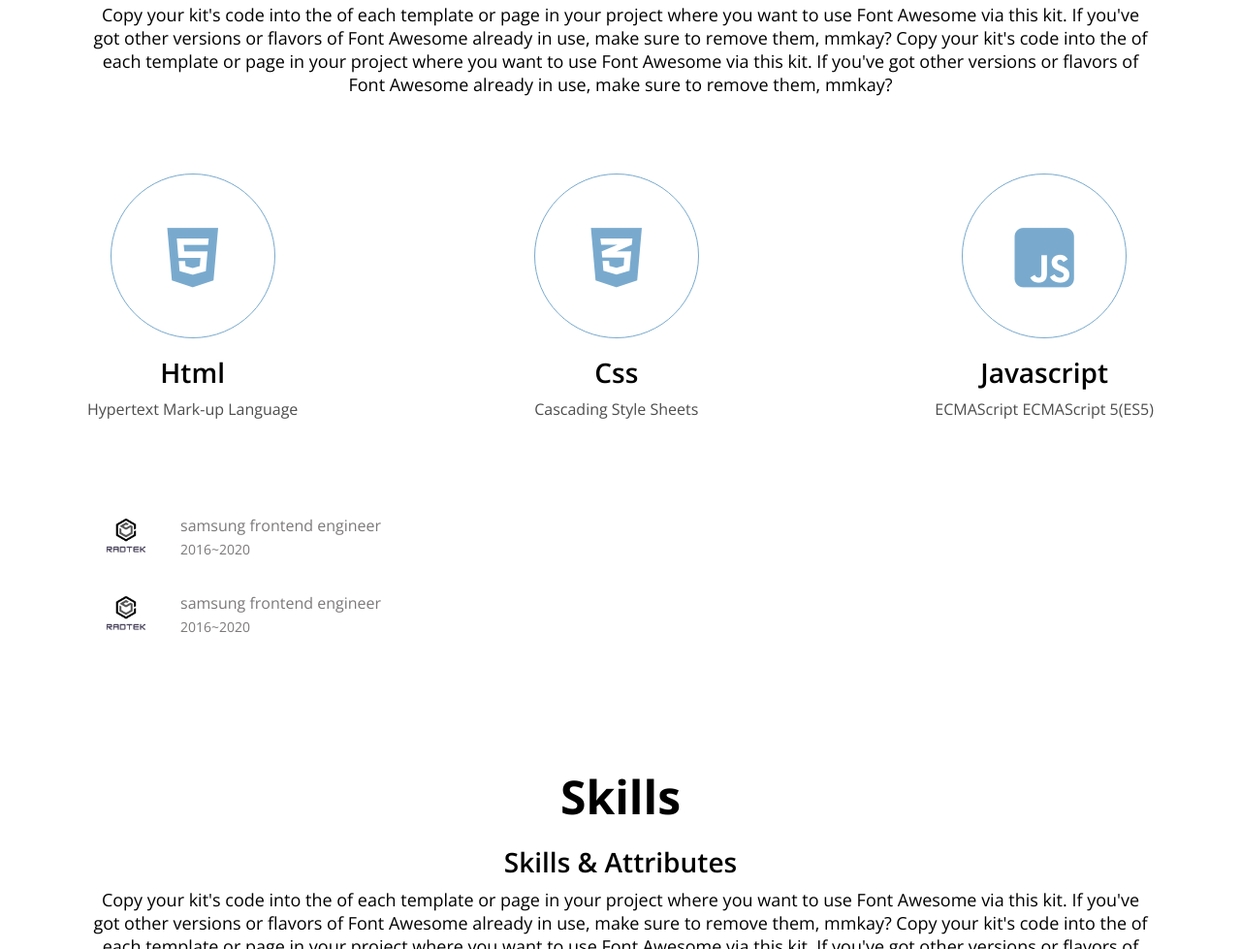
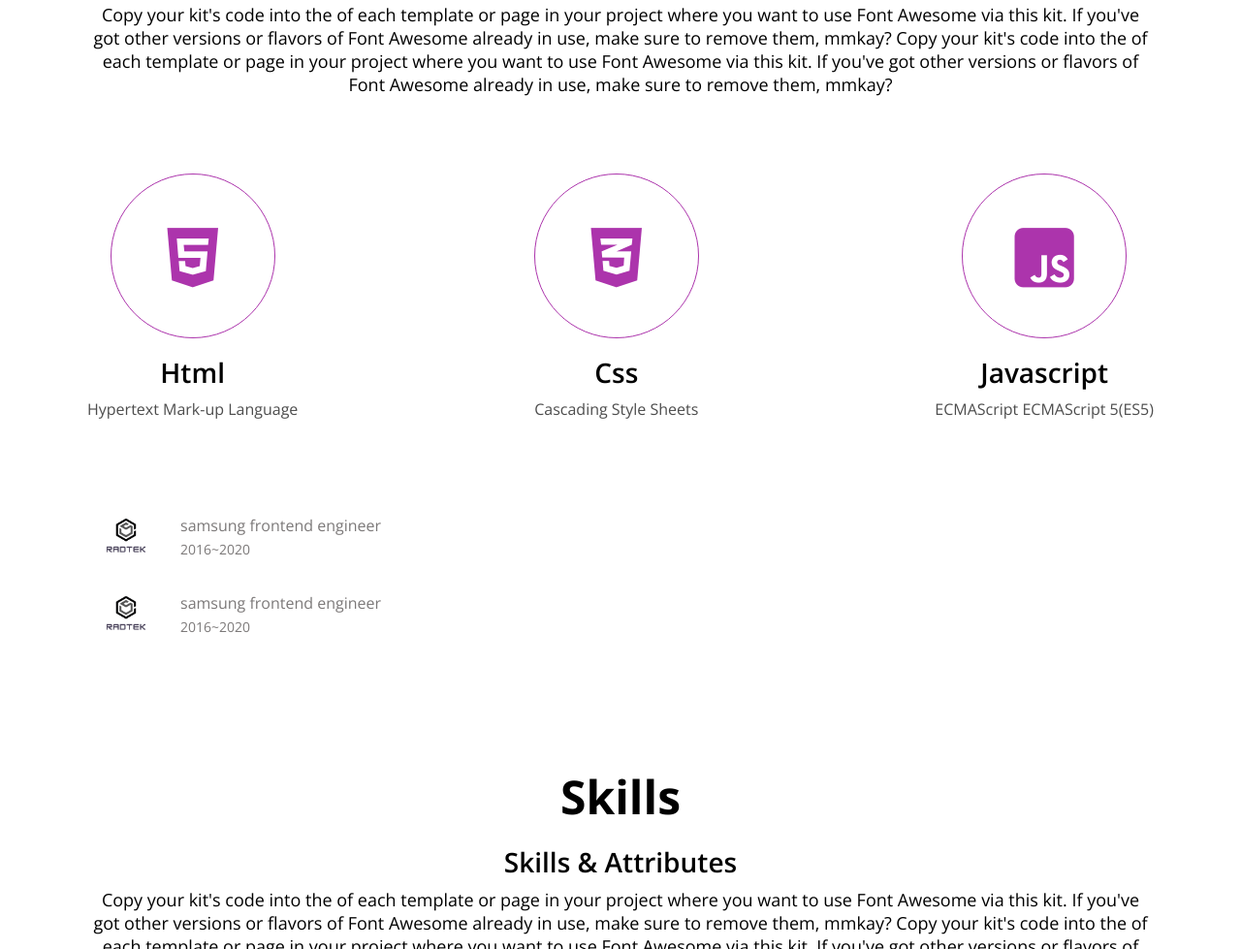
Before and after one commit to Hyun-99/portpolio-practice, a plain HTML site: page index.html in a window 1280 px wide. Shown: the part 880-1859 px from the top of the page at 97% size. Drawn offline with nearby package versions, Linux system fonts and the light colour scheme.

Commit message:
css color change

```diff
--- a/style.css
+++ b/style.css
@@ -180,8 +180,8 @@ p{
     line-height: 170px;
     font-size: 70px;
     margin: auto;
-    color: var(--cololr-blue);
-    border: 1px solid var(--cololr-blue);
+    color: var(--color-violet);
+    border: 1px solid var(--color-violet);
     border-radius: 50%;
     margin-bottom: 16px;
 }
@@ -191,7 +191,7 @@ p{
 }
 
 .major__icon:hover i{
-    color: var(--color-pink);
+    color: var(--color-violet);
     transform: rotate(-30deg) scale(1.1);
 }
 
```
